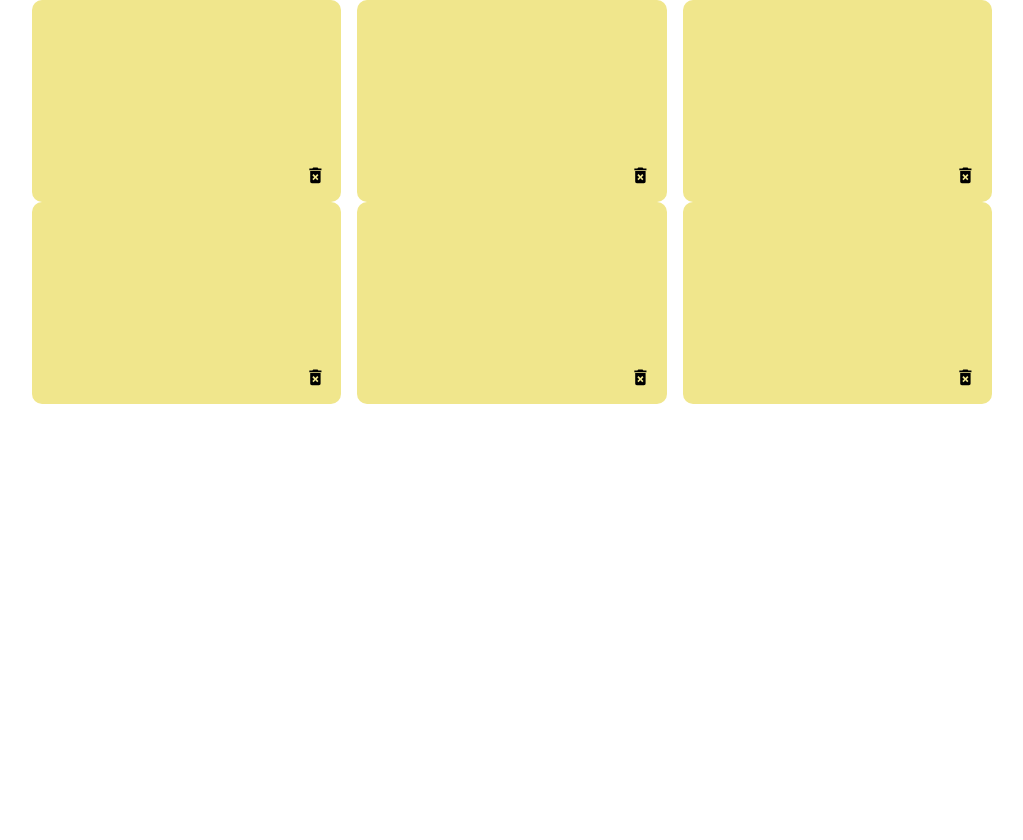
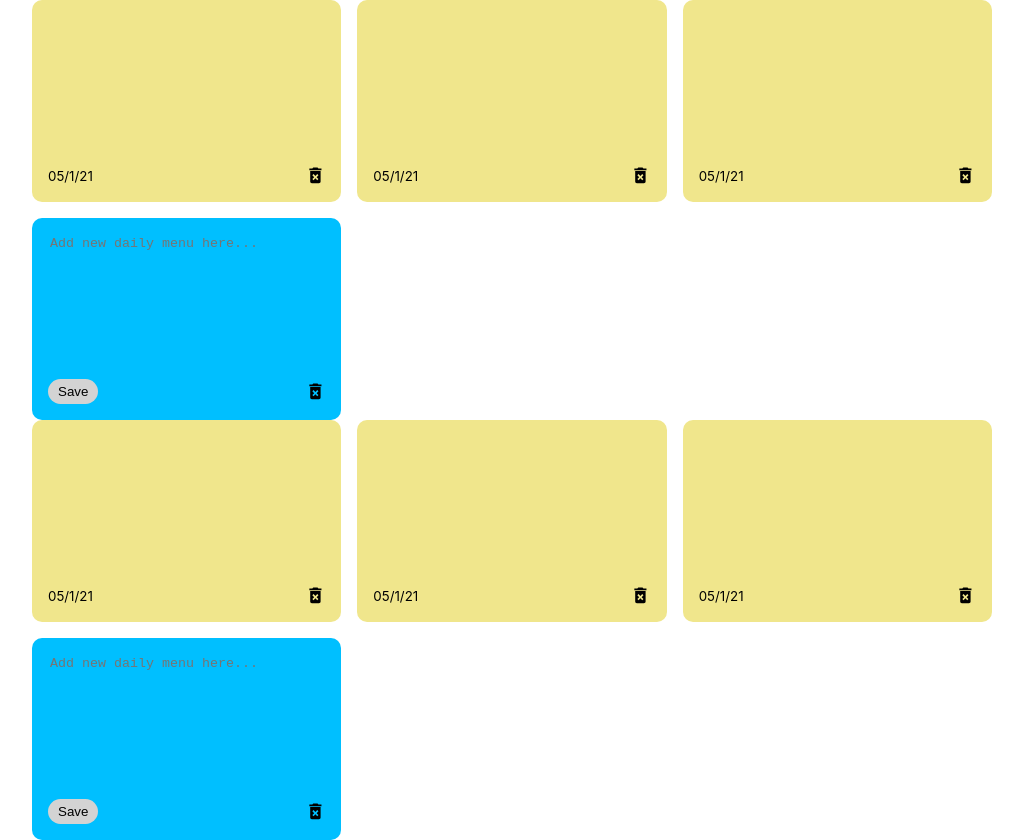
Before and after one commit to davidletaw/menu-planner, a React (Create React App) app: page / in a window 1280 px wide. Shown: the whole page, without its empty margins (128-1151 px from the left). Before the commit the page ends 800 px from the top, so only its background shows below. Built offline with nearby package versions, Linux system fonts and the light colour scheme.

Commit message:
adds structure for Daily Menu list

```diff
--- a/src/Components/DailyMenusList.js
+++ b/src/Components/DailyMenusList.js
@@ -1,11 +1,20 @@
 import DailyMenu from "./DailyMenu";
+import AddDailyMenu from "./AddDailyMenu";
 
-const DailyMenusList = ({ dailyMenu }) => {
+const DailyMenusList = ({ dailyMenu, handleAddDailyMenu }) => {
     return(
         <div className="daily-menus-list">
-            {dailyMenu.map((dailyMenu)=> <DailyMenu />)}
+            {dailyMenu.map((dailyMenu) => (
+                <DailyMenu
+                    id={dailyMenu.id}
+                    day={dailyMenu.day}
+                    meal={dailyMenu.meal}
+                    date={dailyMenu.date}
+                />
+            ))}
+            <AddDailyMenu handleAddDailyMenu={handleAddDailyMenu}/>
         </div>
-    )
-}
+    );
+};
 
 export default DailyMenusList;
```
